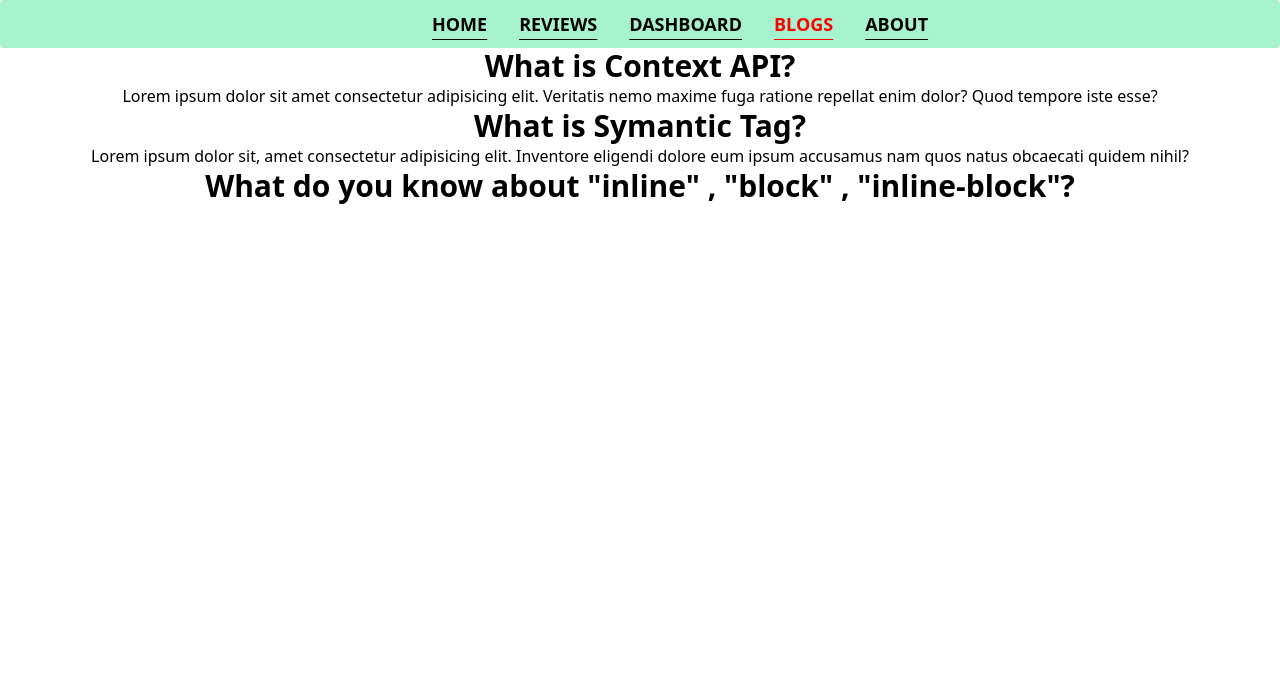
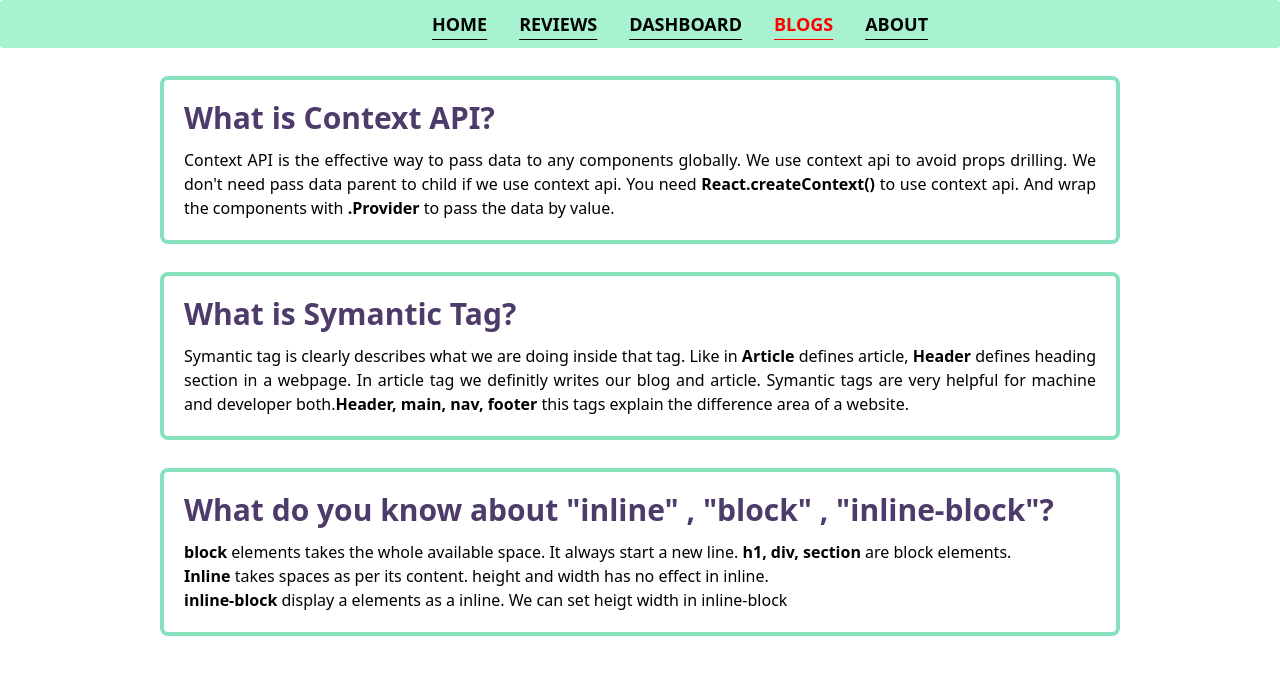
Before and after one commit to Fahadmohammad1/gadget-analyze, a React (Create React App) app: page /blogs in a window 1280 px wide. Shown: the top 674 px of the page. Built offline with nearby package versions, Linux system fonts and the light colour scheme.

Commit message:
question added

```diff
--- a/src/components/Blogs/Blogs.js
+++ b/src/components/Blogs/Blogs.js
@@ -2,26 +2,50 @@ import React from "react";
 
 const Blogs = () => {
   return (
-    <div>
-      <div>
-        <h1 className="text-3xl font-bold">What is Context API?</h1>
-        <p>
-          Lorem ipsum dolor sit amet consectetur adipisicing elit. Veritatis
-          nemo maxime fuga ratione repellat enim dolor? Quod tempore iste esse?
+    <div className="w-3/4 mx-auto mt-6 text-justify">
+      <div className="mt-7 border-4 p-5 rounded-lg border-green-300">
+        <h1 className="text-3xl font-bold text-[#4d3b69]">
+          What is Context API?
+        </h1>
+        <p className="font-medium pt-3">
+          Context API is the effective way to pass data to any components
+          globally. We use context api to avoid props drilling. We don't need
+          pass data parent to child if we use context api. You need{" "}
+          <strong>React.createContext()</strong> to use context api. And wrap
+          the components with <strong>.Provider</strong> to pass the data by
+          value.
         </p>
       </div>
-      <div>
-        <h1 className="text-3xl font-bold">What is Symantic Tag?</h1>
-        <p>
-          Lorem ipsum dolor sit, amet consectetur adipisicing elit. Inventore
-          eligendi dolore eum ipsum accusamus nam quos natus obcaecati quidem
-          nihil?
+      <div className="mt-7 border-4 p-5 rounded-lg border-green-300">
+        <h1 className="text-3xl font-bold text-[#4d3b69]">
+          What is Symantic Tag?
+        </h1>
+        <p className="font-medium pt-3">
+          Symantic tag is clearly describes what we are doing inside that tag.
+          Like in <strong>Article</strong> defines article,{" "}
+          <strong>Header</strong> defines heading section in a webpage. In
+          article tag we definitly writes our blog and article. Symantic tags
+          are very helpful for machine and developer both.
+          <strong>Header, main, nav, footer</strong> this tags explain the
+          difference area of a website.
         </p>
       </div>
-      <div>
-        <h1 className="text-3xl font-bold">
+      <div className="mt-7 border-4 p-5 rounded-lg border-green-300">
+        <h1 className="text-3xl font-bold text-[#4d3b69]">
           What do you know about "inline" , "block" , "inline-block"?
         </h1>
+        <p className="font-medium pt-3">
+          <strong>block</strong> elements takes the whole available space. It
+          always start a new line. <strong>h1, div, section</strong> are block
+          elements.
+          <br />
+          <strong>Inline</strong> takes spaces as per its content. height and
+          width has no effect in inline.
+          <br />
+          <strong>inline-block</strong> display a elements as a inline. We can
+          set heigt width in inline-block
+          <br />
+        </p>
       </div>
     </div>
   );
--- a/src/components/Dashboard/Dashboard.js
+++ b/src/components/Dashboard/Dashboard.js
@@ -1,13 +1,11 @@
 import React from "react";
 import {
-  Area,
-  AreaChart,
+  Bar,
+  BarChart,
   CartesianGrid,
   Legend,
   Line,
   LineChart,
-  ReferenceLine,
-  ResponsiveContainer,
   Tooltip,
   XAxis,
   YAxis,
@@ -53,31 +51,17 @@ const Dashboard = () => {
     },
   ];
   return (
-    <div>
-      <ResponsiveContainer width={700} height="80%">
-        <AreaChart
-          data={chartData}
-          margin={{ top: 20, right: 30, left: 0, bottom: 0 }}
-        >
-          <XAxis dataKey="name" />
-          <YAxis />
-          <CartesianGrid strokeDasharray="3 3" />
-          <Tooltip />
-          <ReferenceLine x="Page C" stroke="green" label="Min PAGE" />
-          <ReferenceLine
-            y={4000}
-            label="Max"
-            stroke="red"
-            strokeDasharray="3 3"
-          />
-          <Area
-            type="monotone"
-            dataKey="month"
-            stroke="#8884d8"
-            fill="#8884d8"
-          />
-        </AreaChart>
-      </ResponsiveContainer>
+    <div className="md:flex mt-7">
+      <BarChart className="mx-auto" width={530} height={250} data={chartData}>
+        <CartesianGrid strokeDasharray="3 3" />
+        <XAxis dataKey="month" />
+        <YAxis />
+        <Tooltip />
+        <Legend />
+        <Bar dataKey="investment" fill="#8884d8" />
+        <Bar dataKey="sell" fill="#ffbf00" />
+        <Bar dataKey="revenue" fill="#82ca9d" />
+      </BarChart>
       <div className="mx-auto">
         <LineChart
           width={530}
--- a/src/components/Review/Review.js
+++ b/src/components/Review/Review.js
@@ -4,6 +4,7 @@ import React from "react";
 import Rating from "react-rating";
 
 const Review = ({ review }) => {
+  const { name, picture, description } = review;
   return (
     <div>
       <div key={review.id}>
@@ -11,11 +12,11 @@ const Review = ({ review }) => {
           <div className="flex flex-col items-center pb-10 mt-5">
             <img
               className="mb-3 w-24 h-24 rounded-full shadow-lg"
-              src={review.picture.large}
+              src={picture.large}
               alt="Bonnie"
             />
             <h5 className="mb-1 text-xl font-bold text-gray-900 dark:text-white">
-              {review.name.first}
+              {name.title} {name.first}
             </h5>
             <span className="text-sm text-gray-500 dark:text-gray-400">
               <Rating
@@ -31,7 +32,7 @@ const Review = ({ review }) => {
               ></Rating>
             </span>
             <div>
-              <p className="text-gray-800 font-medium">{review.description}</p>
+              <p className="text-gray-800 font-medium">{description}</p>
             </div>
           </div>
         </div>
```
